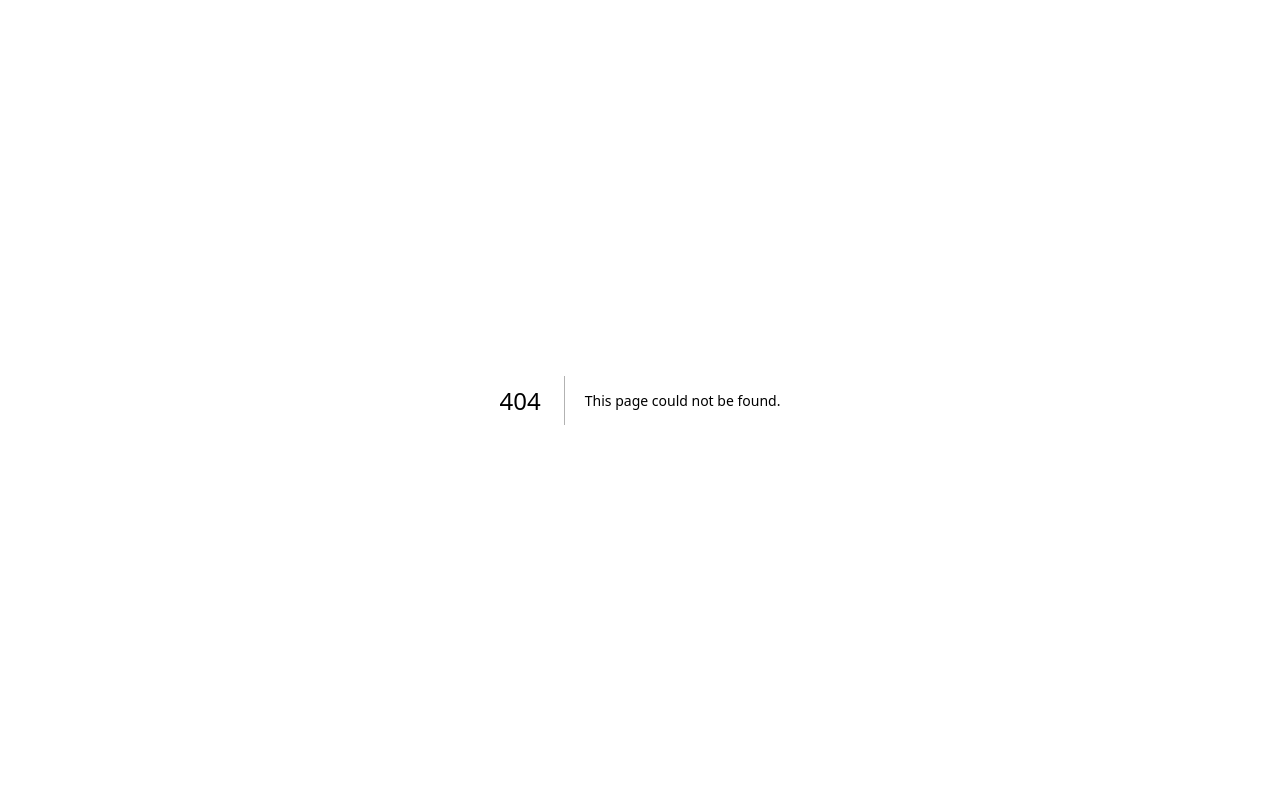
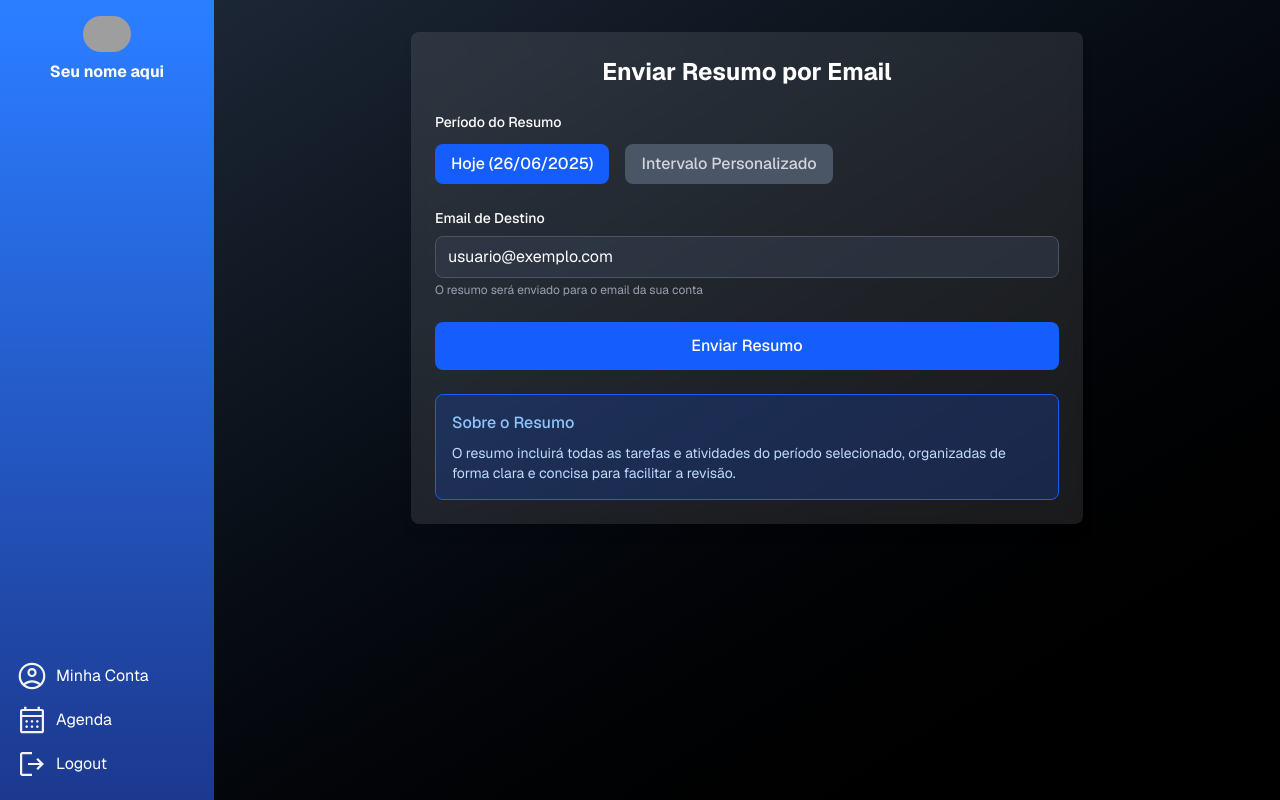
Before and after one commit to yanchagas04/MelembraAI, a Next.js app: page /EnvioResumo in a window 1280 px wide. Before the commit this address had no page. Built offline with nearby package versions, Linux system fonts and the light colour scheme; sample sign-in values are in the browser's storage; grey boxes are pictures that could not be loaded.

Commit message:
feat: Adicionando tela de Envio de Resumo

```diff
--- /dev/null
+++ b/src/app/EnvioResumo/page.tsx
@@ -0,0 +1,21 @@
+"use client";
+import { useState } from "react";
+import BarraLateral from "@/components/barraLateral/BarraLateral";
+import EnvioResumo from "@/components/EnvioResumo/EnvioResumo";
+
+export default function EnvioResumoPage() {
+  const [nome, setNome] = useState("");
+
+  useState(() => {
+    setNome(localStorage.getItem("nome") || "Seu nome aqui");
+  });
+
+  return (
+    <div className="flex flex-col-reverse md:flex-row w-screen h-screen bg-gradient-to-br from-blue-950 via-5% via-gray-800 to-black">
+      <BarraLateral foto_perfil={null} nome={nome} />
+      <div className="flex flex-col items-center justify-start w-full h-full p-6 sm:p-8">
+        <EnvioResumo />
+      </div>
+    </div>
+  );
+}
--- /dev/null
+++ b/src/app/api/enviar-resumo/route.ts
@@ -0,0 +1,67 @@
+import { NextRequest, NextResponse } from "next/server";
+
+export async function POST(request: NextRequest) {
+  try {
+    const { email, dataInicio, dataFim } = await request.json();
+
+    // Validação básica
+    if (!email || !dataInicio || !dataFim) {
+      return NextResponse.json(
+        { error: "Email, data de início e data de fim são obrigatórios" },
+        { status: 400 }
+      );
+    }
+
+    // Validação de email
+    const emailRegex = /^[^\s@]+@[^\s@]+\.[^\s@]+$/;
+    if (!emailRegex.test(email)) {
+      return NextResponse.json(
+        { error: "Email inválido" },
+        { status: 400 }
+      );
+    }
+
+    // Validação de datas
+    const inicio = new Date(dataInicio);
+    const fim = new Date(dataFim);
+
+    if (inicio > fim) {
+      return NextResponse.json(
+        { error: "Data de início deve ser anterior à data de fim" },
+        { status: 400 }
+      );
+    }
+
+    // Aqui você integraria com o backend para:
+    // 1. Buscar as tarefas do período especificado
+    // 2. Gerar o resumo
+    // 3. Enviar por email
+
+    // Por enquanto, vamos simular o processo
+    console.log("Enviando resumo para:", email);
+    console.log("Período:", dataInicio, "até", dataFim);
+
+    // Simulação de delay para mostrar o loading
+    await new Promise(resolve => setTimeout(resolve, 2000));
+
+    // Aqui você faria a integração real com:
+    // - API do backend para buscar tarefas
+    // - Serviço de email (Mailjet, SendGrid, etc.)
+
+    return NextResponse.json({
+      message: "Resumo enviado com sucesso!",
+      email,
+      periodo: {
+        inicio: dataInicio,
+        fim: dataFim
+      }
+    });
+
+  } catch (error) {
+    console.error("Erro ao enviar resumo:", error);
+    return NextResponse.json(
+      { error: "Erro interno do servidor" },
+      { status: 500 }
+    );
+  }
+}
--- /dev/null
+++ b/src/components/EnvioResumo/EnvioResumo.tsx
@@ -0,0 +1,197 @@
+"use client";
+import { useState, useEffect } from "react";
+
+export default function EnvioResumo() {
+  const [tipoFiltro, setTipoFiltro] = useState<"hoje" | "intervalo">("hoje");
+  const [dataInicio, setDataInicio] = useState("");
+  const [dataFim, setDataFim] = useState("");
+  const [emailUsuario, setEmailUsuario] = useState("");
+  const [enviando, setEnviando] = useState(false);
+  const [mensagem, setMensagem] = useState("");
+
+  useEffect(() => {
+    // Buscar o email do usuário logado do localStorage
+    const email = localStorage.getItem("email") || "usuario@exemplo.com";
+    setEmailUsuario(email);
+  }, []);
+
+  const formatarDataHoje = () => {
+    const hoje = new Date();
+    return hoje.toLocaleDateString("pt-BR");
+  };
+
+  const formatarDataParaAPI = (data: Date) => {
+    return data.toISOString().split('T')[0];
+  };
+
+  const handleEnviarResumo = async () => {
+    if (!emailUsuario) {
+      setMensagem("Email do usuário não encontrado. Faça login novamente.");
+      return;
+    }
+
+    if (tipoFiltro === "intervalo" && (!dataInicio || !dataFim)) {
+      setMensagem("Por favor, selecione as datas de início e fim.");
+      return;
+    }
+
+    if (tipoFiltro === "intervalo" && new Date(dataInicio) > new Date(dataFim)) {
+      setMensagem("A data de início deve ser anterior à data de fim.");
+      return;
+    }
+
+    setEnviando(true);
+    setMensagem("");
+
+    try {
+      let dataInicioFormatada, dataFimFormatada;
+
+      if (tipoFiltro === "hoje") {
+        const hoje = new Date();
+        dataInicioFormatada = formatarDataParaAPI(hoje);
+        dataFimFormatada = formatarDataParaAPI(hoje);
+      } else {
+        dataInicioFormatada = dataInicio;
+        dataFimFormatada = dataFim;
+      }
+
+      // Aqui você faria a chamada para a API
+      const response = await fetch("/api/enviar-resumo", {
+        method: "POST",
+        headers: {
+          "Content-Type": "application/json",
+        },
+        body: JSON.stringify({
+          email: emailUsuario,
+          dataInicio: dataInicioFormatada,
+          dataFim: dataFimFormatada,
+        }),
+      });
+
+      if (response.ok) {
+        setMensagem("Resumo enviado com sucesso para seu email!");
+        setDataInicio("");
+        setDataFim("");
+      } else {
+        setMensagem("Erro ao enviar resumo. Tente novamente.");
+      }
+    } catch (error) {
+      setMensagem("Erro ao enviar resumo. Verifique sua conexão.");
+    } finally {
+      setEnviando(false);
+    }
+  };
+
+  return (
+    <div className="w-full max-w-2xl mx-auto bg-white/10 backdrop-blur-sm rounded-lg p-6 shadow-lg">
+      <h1 className="text-2xl font-bold text-white mb-6 text-center">
+        Enviar Resumo por Email
+      </h1>
+
+      {/* Seleção do tipo de filtro */}
+      <div className="mb-6">
+        <label className="block text-white text-sm font-medium mb-3">
+          Período do Resumo
+        </label>
+        <div className="flex gap-4">
+          <button
+            onClick={() => setTipoFiltro("hoje")}
+            className={`px-4 py-2 rounded-lg font-medium transition-colors ${
+              tipoFiltro === "hoje"
+                ? "bg-blue-600 text-white"
+                : "bg-gray-600 text-gray-300 hover:bg-gray-500"
+            }`}
+          >
+            Hoje ({formatarDataHoje()})
+          </button>
+          <button
+            onClick={() => setTipoFiltro("intervalo")}
+            className={`px-4 py-2 rounded-lg font-medium transition-colors ${
+              tipoFiltro === "intervalo"
+                ? "bg-blue-600 text-white"
+                : "bg-gray-600 text-gray-300 hover:bg-gray-500"
+            }`}
+          >
+            Intervalo Personalizado
+          </button>
+        </div>
+      </div>
+
+      {/* Seleção de intervalo de datas */}
+      {tipoFiltro === "intervalo" && (
+        <div className="mb-6 grid grid-cols-1 md:grid-cols-2 gap-4">
+          <div>
+            <label className="block text-white text-sm font-medium mb-2">
+              Data de Início
+            </label>
+            <input
+              type="date"
+              value={dataInicio}
+              onChange={(e) => setDataInicio(e.target.value)}
+              className="w-full px-3 py-2 bg-gray-700 text-white rounded-lg border border-gray-600 focus:border-blue-500 focus:outline-none"
+            />
+          </div>
+          <div>
+            <label className="block text-white text-sm font-medium mb-2">
+              Data de Fim
+            </label>
+            <input
+              type="date"
+              value={dataFim}
+              onChange={(e) => setDataFim(e.target.value)}
+              className="w-full px-3 py-2 bg-gray-700 text-white rounded-lg border border-gray-600 focus:border-blue-500 focus:outline-none"
+            />
+          </div>
+        </div>
+      )}
+
+      {/* Campo de email */}
+      <div className="mb-6">
+        <label className="block text-white text-sm font-medium mb-2">
+          Email de Destino
+        </label>
+        <div className="w-full px-3 py-2 bg-gray-700/50 text-white rounded-lg border border-gray-600">
+          {emailUsuario}
+        </div>
+        <p className="text-gray-400 text-xs mt-1">
+          O resumo será enviado para o email da sua conta
+        </p>
+      </div>
+
+      {/* Botão de envio */}
+      <button
+        onClick={handleEnviarResumo}
+        disabled={enviando}
+        className={`w-full py-3 rounded-lg font-medium transition-colors ${
+          enviando
+            ? "bg-gray-600 text-gray-400 cursor-not-allowed"
+            : "bg-blue-600 text-white hover:bg-blue-700"
+        }`}
+      >
+        {enviando ? "Enviando..." : "Enviar Resumo"}
+      </button>
+
+      {/* Mensagem de feedback */}
+      {mensagem && (
+        <div
+          className={`mt-4 p-3 rounded-lg text-center ${
+            mensagem.includes("sucesso")
+              ? "bg-green-600/20 text-green-300 border border-green-600"
+              : "bg-red-600/20 text-red-300 border border-red-600"
+          }`}
+        >
+          {mensagem}
+        </div>
+      )}
+
+      {/* Informações adicionais */}
+      <div className="mt-6 p-4 bg-blue-600/20 rounded-lg border border-blue-600">
+        <h3 className="text-blue-300 font-medium mb-2">Sobre o Resumo</h3>
+        <p className="text-blue-200 text-sm">
+          O resumo incluirá todas as tarefas e atividades do período selecionado,
+          organizadas de forma clara e concisa para facilitar a revisão.
+        </p>
+      </div>
+    </div>
+  );
+}
```
